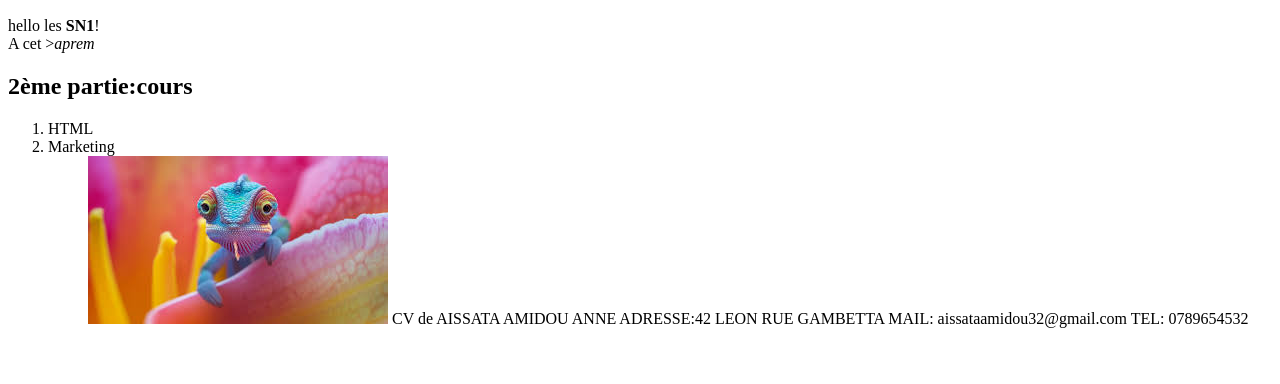
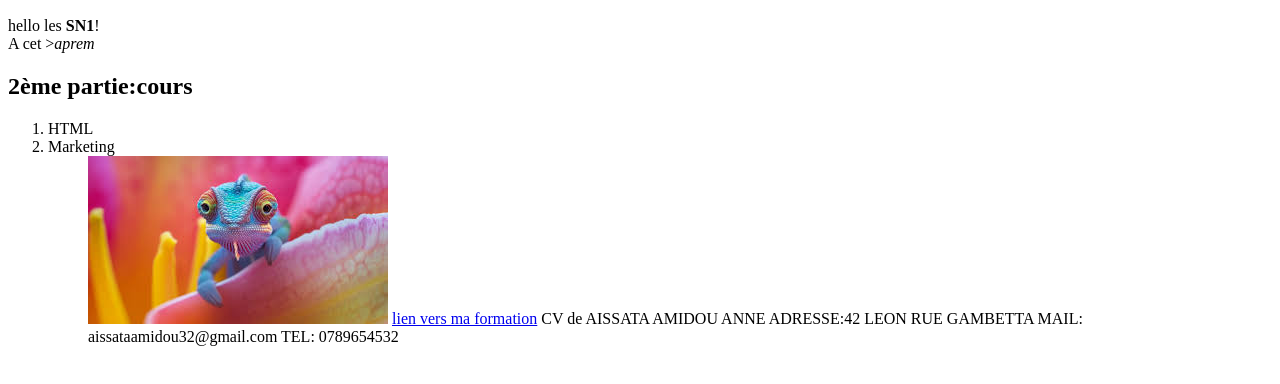
Before and after one commit to aissataamidou/aissataamidou.github.io, a plain HTML site: page index.html in a window 1280 px wide. Shown: the part 110-494 px from the top of the page. Drawn offline with Linux system fonts and the light colour scheme.

Commit message:
ajout index

```diff
--- a/index.html
+++ b/index.html
@@ -14,6 +14,7 @@
         <li>HTML</li>
         <li>Marketing</li>
         <ol><img src="cameleon.jpeg">
+        <a href="contact.html">lien vers ma formation</a>
         </body>
 </html>
 CV de AISSATA AMIDOU ANNE
```
Also changed, not shown: contact.html (added, +3 -0 lines).
